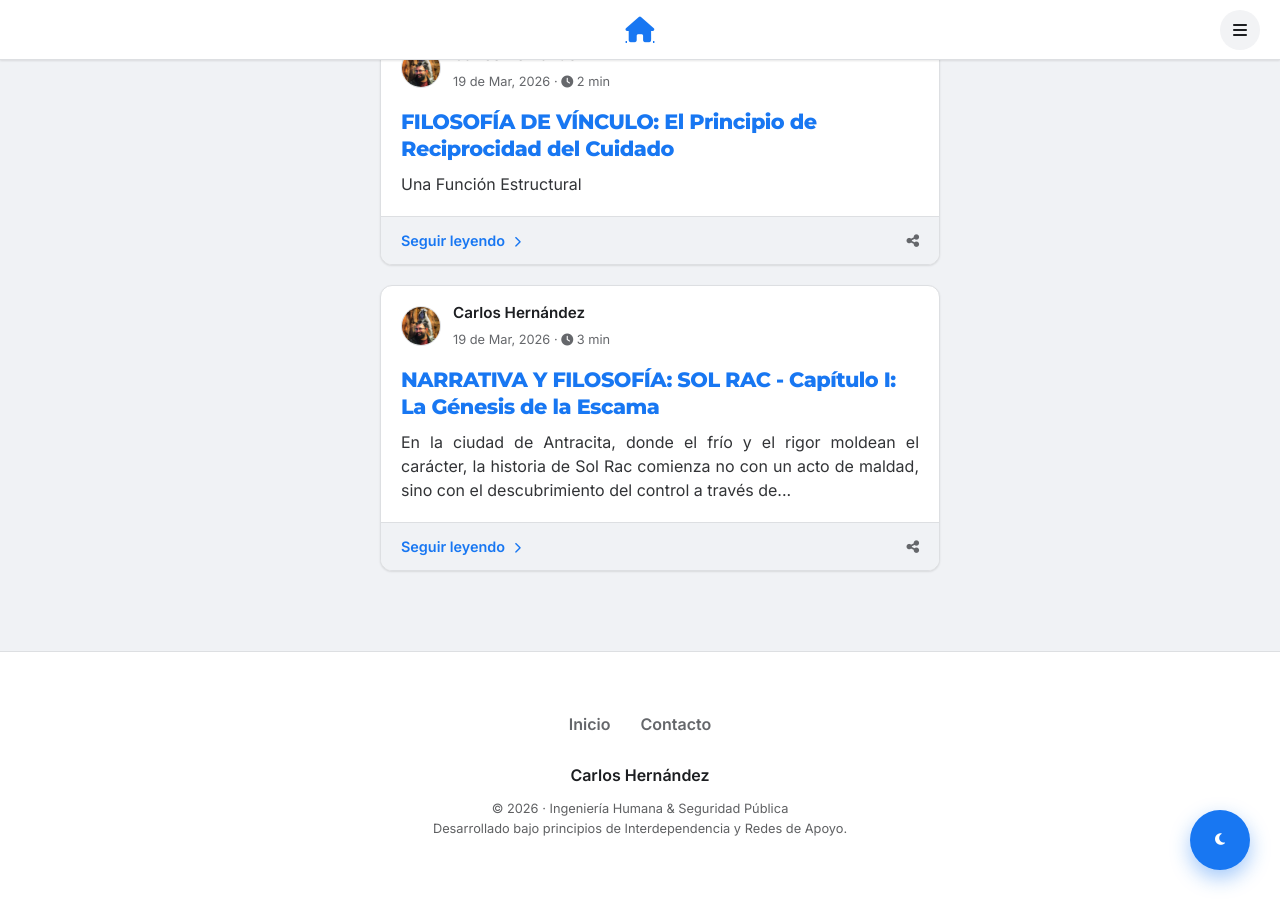
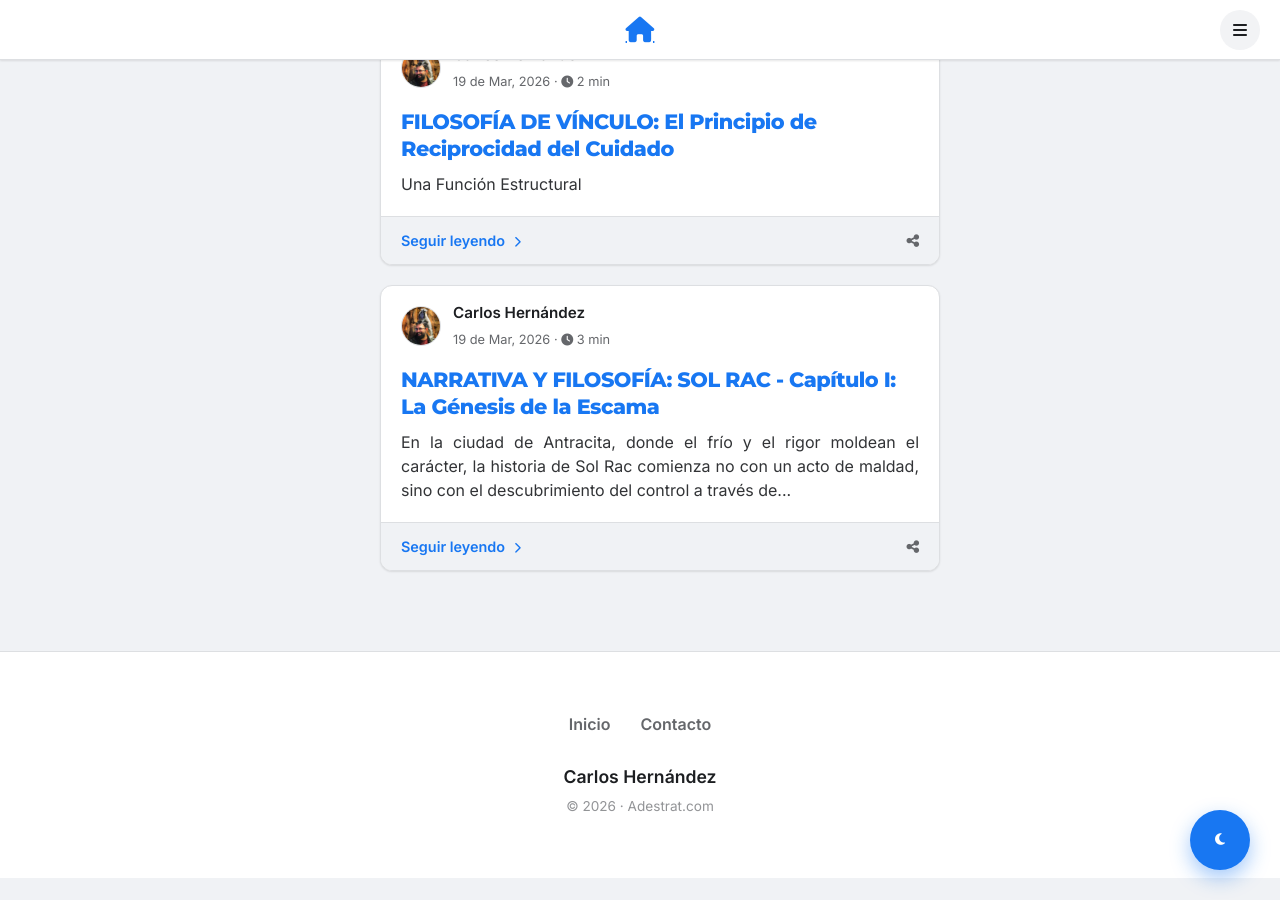
Before and after one commit to cafrhein/muro, a Jekyll site: the page built from index.html, in a window 1280 px wide and 900 px high, scrolled down 2404 px. Built offline with Jekyll 4.4.1, drawn with Linux system fonts in a browser that asks for light colours.

Commit message:
Update footer styles and copyright information

```diff
--- a/_layouts/default.html
+++ b/_layouts/default.html
@@ -95,10 +95,13 @@
                 <li><a href="{{ '/' | relative_url }}">Inicio</a></li>
                 <li><a href="mailto:tu-correo@ejemplo.com">Contacto</a></li>
             </ul>
-            <p style="margin-bottom: 10px; font-weight: 700; color: var(--fb-text);">Carlos Hernández</p>
-            <p style="font-size: 0.8rem; opacity: 0.7;">
-                &copy; 2026 · Ingeniería Humana & Seguridad Pública <br>
-                Desarrollado bajo principios de Interdependencia y Redes de Apoyo.
+
+            <p style="font-size: 1.1rem; font-weight: 800; color: var(--fb-text); margin-top: 20px;">
+                Carlos Hernández
+            </p>
+
+            <p style="font-size: 0.85rem; color: var(--fb-text-sec); opacity: 0.7; margin-top: 5px;">
+                &copy; {{ "now" | date: "%Y" }} · Adestrat.com
             </p>
         </div>
     </footer>
```
